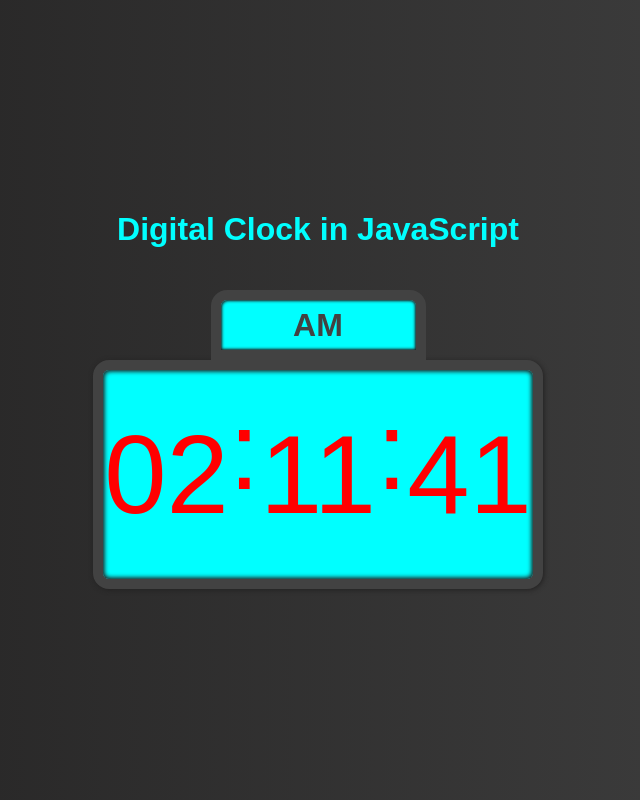
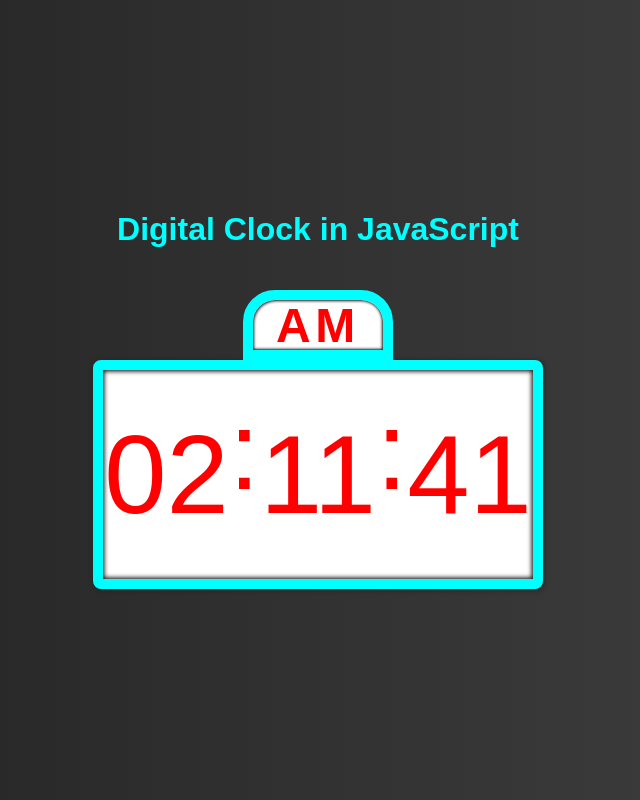
Before and after one commit to johnpmandawe/digital-clock, a plain HTML site: page index.html in a window 1280 px wide. Shown: the whole page, without its empty margins (322-962 px from the left). Drawn offline with Linux system fonts and the light colour scheme; a web font is replaced by a local one.

Commit message:
third commit

```diff
--- a/css/index.css
+++ b/css/index.css
@@ -44,9 +44,9 @@ h1 {
   justify-content: center;
   padding: 1rem 0.5rem;
   text-align: center;
-  background-color: rgb(0, 255, 255);
-  border-radius: 1rem;
-  border: 10px solid var(--bg-clr-secondary);
+  background-color: rgb(255, 255, 255);
+  border-radius: 0.5rem;
+  border: 10px solid rgb(0, 255, 255);
   box-shadow: inset 1px 1px 5px var(--bg-clr-primary),
     inset -1px -1px 5px var(--bg-clr-primary), 1px 1px 5px var(--bg-clr-primary);
 }
@@ -58,20 +58,20 @@ h1 {
   height: 70px;
   padding: 0.5rem;
   align-items: center;
-  width: 50%;
+  width: 35%;
   top: -80px;
-  border-radius: 1rem 1rem 0rem 0rem;
-  border: 10px solid var(--bg-clr-secondary);
+  border-radius: 2rem 2rem 0rem 0rem;
+  border: 10px solid rgb(0, 255, 255);
   box-shadow: inset 1px 1px 3px var(--bg-clr-primary),
     inset -1px -1px 3px var(--bg-clr-primary);
-  background-color: rgb(0, 255, 255);
+  background-color: rgb(255, 255, 255);
 }
 
-.ampm,
-.fa {
-  font-size: 2rem;
-  color: var(--bg-clr-secondary);
+.ampm {
+  font-size: 3rem;
+  color: rgb(255, 0, 0);
   font-weight: 700;
+  letter-spacing: 0.3rem;
 }
 
 span {
```
